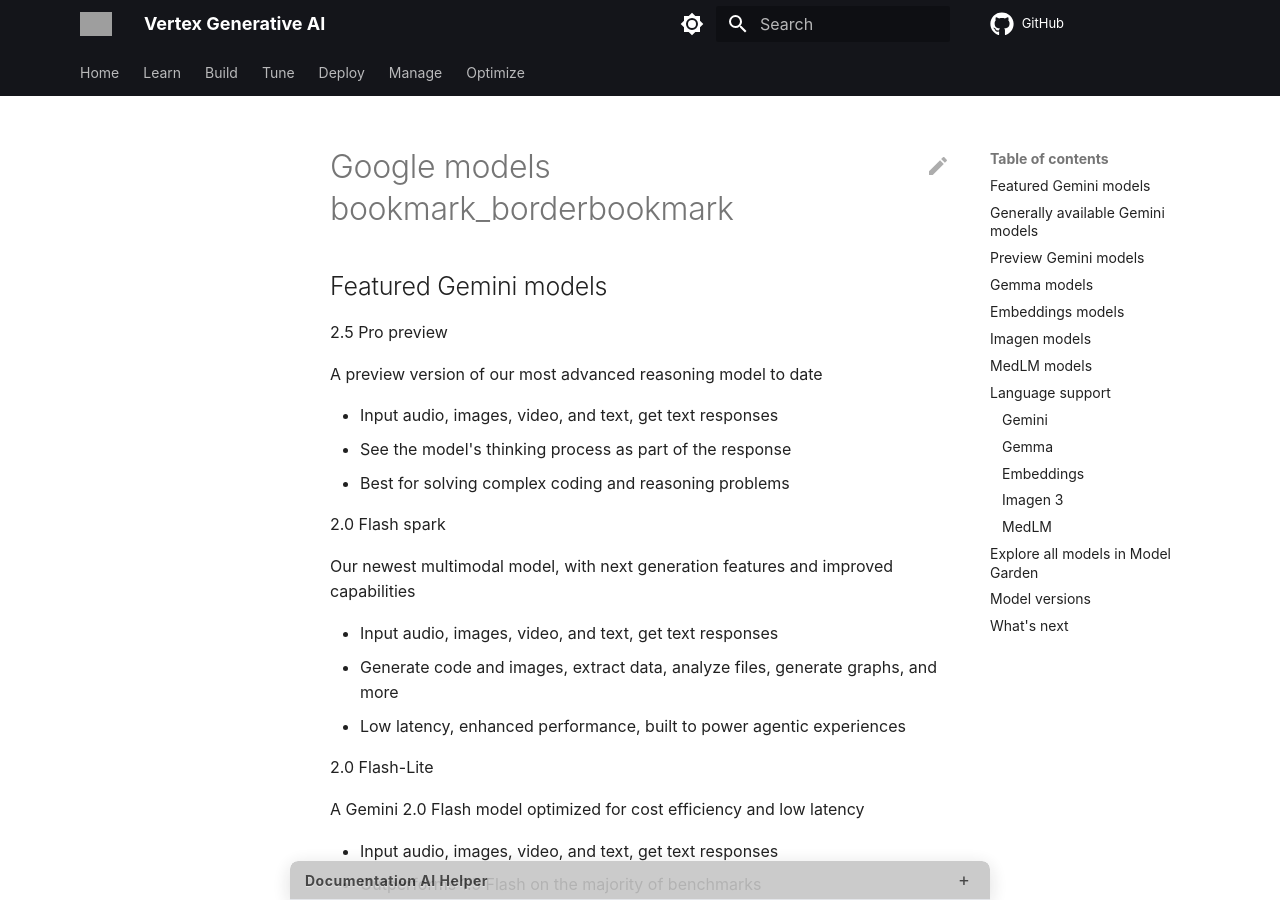
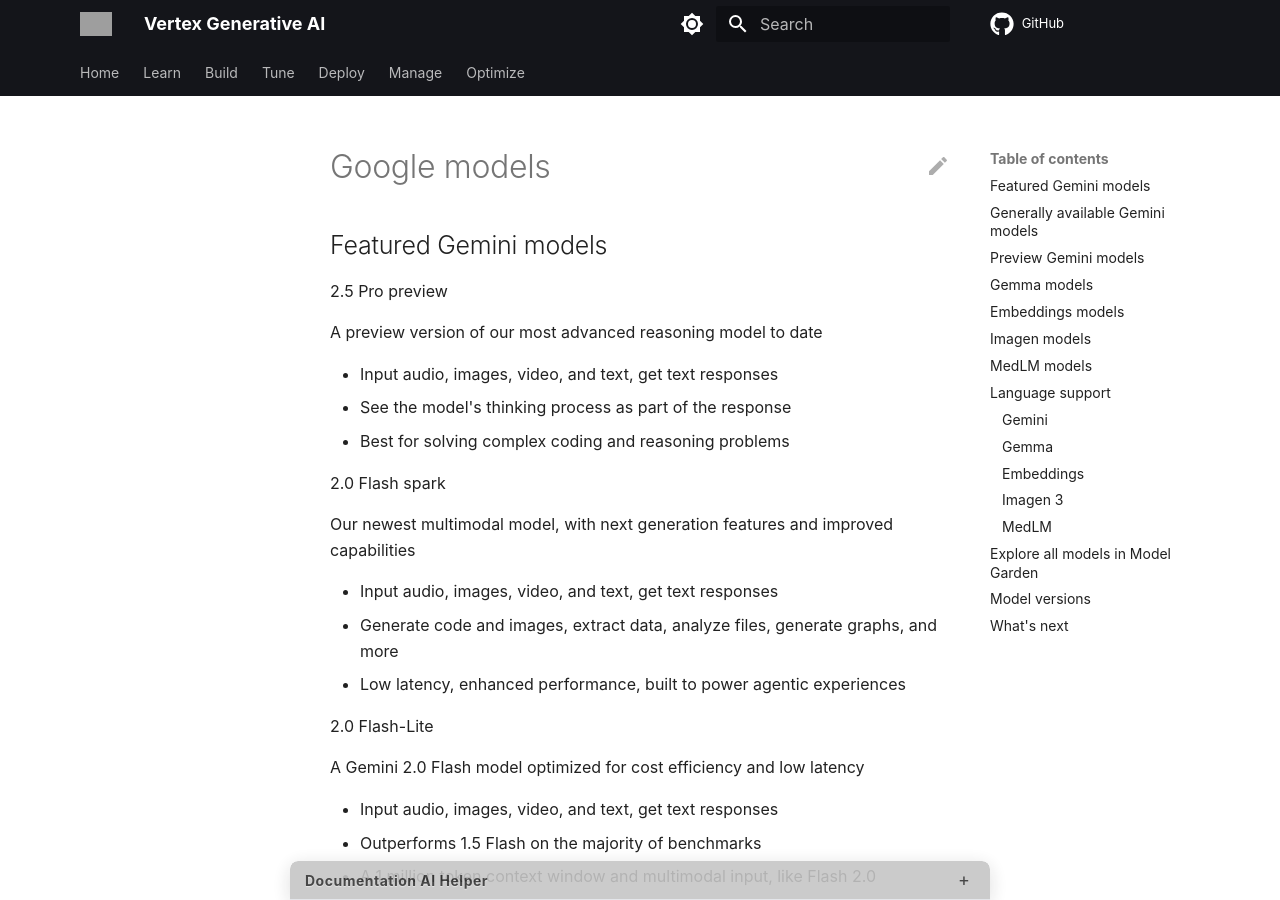
Before and after one commit to blevinscm/genai-docs, an MkDocs documentation site: the page built from docs/learn/Google-modelsbookmark_borderbookmark.md, in a window 1280 px wide and 900 px high. Built offline with MkDocs 1.6.1 and Material for MkDocs 9.7.7, drawn with Linux system fonts in a browser that asks for light colours; some web fonts are replaced; comment, search, counter and statistics services are not loaded; grey boxes are pictures that could not be loaded.

Commit message:
Fix: Address issue #22 - Incorrect Title and Header Formatting in Google Models Page

```diff
--- a/docs/learn/Google-modelsbookmark_borderbookmark.md
+++ b/docs/learn/Google-modelsbookmark_borderbookmark.md
@@ -1,9 +1,9 @@
 ---
 date_scraped: 2025-05-12
-title: Google Modelsbookmark_borderbookmark
+title: Google Models
 ---
 
-# Google models bookmark\_borderbookmark
+# Google models
 
 ## Featured Gemini models
 
@@ -37,22 +37,22 @@
 ## Generally available Gemini models
 
 spark
-[Gemini 2.0 Flash](../models/gemini/2-0-flash.md)
+[Gemini 2.0 Flash](../models/gemini/2-0-flash.md)
 Our newest multimodal model, with next generation features and improved capabilities
 
-performance\_auto
-[Gemini 2.0 Flash-Lite](https://cloud.google.com/vertex-ai/generative-ai/docs/models/gemini/2-0-flash-lite)
+performance_auto
+[Gemini 2.0 Flash-Lite](https://cloud.google.com/vertex-ai/generative-ai/docs/models/gemini/2-0-flash-lite)
 A Gemini 2.0 Flash model optimized for cost efficiency and low latency
 
 ## Preview Gemini models
 
 preview
-[Gemini 2.5 Pro](https://cloud.google.com/vertex-ai/generative-ai/docs/models/gemini/2-5-pro)
+[Gemini 2.5 Pro](https://cloud.google.com/vertex-ai/generative-ai/docs/models/gemini/2-5-pro)
 Our most advanced reasoning model to date
 
 preview
-[Gemini 2.5 Flash](../models/gemini/2-5-flash.md)
-Gemini 2.5 Flash is a thinking model
+[Gemini 2.5 Flash](../models/gemini/2-5-flash.md)
+Gemini 2.5 Flash is a thinking model
 that offers great, well-rounded capabilities. It is designed to offer a balance between price and performance.
 
 ## Gemma models
@@ -81,27 +81,27 @@
 
 ## Embeddings models
 
-width\_normal
+width_normal
 [Embeddings for Text](https://console.cloud.google.com/vertex-ai/publishers/google/model-garden/textembedding-gecko)
 Converts text data into vector representations for semantic search, classification, clustering, and similar tasks
 
-width\_normal
+width_normal
 [Multimodal Embeddings](https://console.cloud.google.com/vertex-ai/publishers/google/model-garden/multimodalembedding)
 Generates vectors based on images, which can be used for downstream tasks like image classification, image search, and more
 
 ## Imagen models
 
-photo\_spark
+photo_spark
 [Imagen 3 for Generation](https://cloud.google.com/vertex-ai/generative-ai/docs/models/imagen/3-0-generate-002)
 Use text prompts to generate novel images
 
-image\_edit\_auto
+image_edit_auto
 [Imagen 3 for Editing and Customization](https://cloud.google.com/vertex-ai/generative-ai/docs/models/imagen/3-0-capability-001)
 Use text prompts to edit existing input
 images, or parts of an image with a mask or generate new images based upon
 the context provided by input reference images
 
-photo\_spark
+photo_spark
 [Imagen 3 for Fast Generation](https://cloud.google.com/vertex-ai/generative-ai/docs/models/imagen/3-0-fast-generate-001)
 Use text prompts to generate novel images
 with lower latency than our other image generation models
@@ -112,11 +112,11 @@
 
 ## MedLM models
 
-medical\_information
+medical_information
 [MedLM-medium](/static/vertex-ai/generative-ai/docs/medlm/MedLM-model-card.pdf)
 HIPAA-compliant suite of medically tuned models designed to help healthcare practitioners with medical question and answer tasks, and summarization tasks for healthcare and medical documents
 
-clinical\_notes
+clinical_notes
 [MedLM-large-large](/static/vertex-ai/generative-ai/docs/medlm/MedLM-model-card.pdf)
 HIPAA-compliant suite of medically tuned models designed to help healthcare practitioners with medical question and answer tasks, and summarization tasks for healthcare and medical documents
 
@@ -137,8 +137,8 @@
 Swahili (sw), Swedish (sv), Thai (th), Turkish (tr), Ukrainian (uk),
 Vietnamese (vi)
 
-Gemini 2.0 Flash, Gemini 1.5 Pro and
-Gemini 1.5 Flash models can understand and respond in the
+Gemini 2.0 Flash, Gemini 1.5 Pro and
+Gemini 1.5 Flash models can understand and respond in the
 following additional languages:
 
 Afrikaans (af), Amharic (am), Assamese (as), Azerbaijani (az),
@@ -181,9 +181,9 @@
 Turkish, Ukrainian, Urdu, Uzbek, Vietnamese, Welsh, West Frisian,
 Xhosa, Yiddish, Yoruba, Zulu.
 
-### Imagen 3
+### Imagen 3
 
-Imagen 3 supports the following languages:
+Imagen 3 supports the following languages:
 
 English, Chinese, Hindi, Japanese, Korean, Portuguese, and Spanish.
 
```
